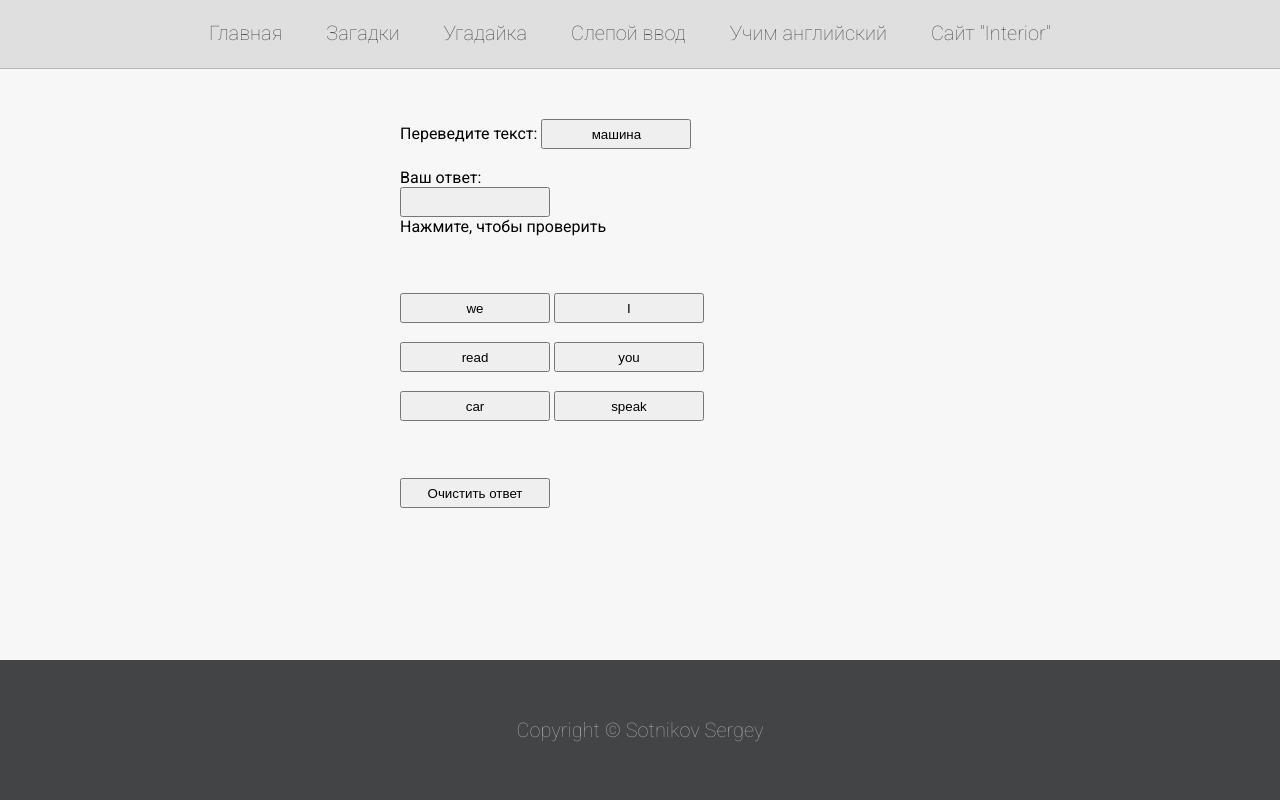
After one commit to IL1U/MySite, a PHP site: page /ProgJS/english.html in a window 1280 px wide. The commit adds this page. Run offline with PHP 8.4, Linux system fonts and the light colour scheme.

Commit message:
add english learning

```diff
--- /dev/null
+++ b/www/ProgJS/english.html
@@ -0,0 +1,38 @@
+<!DOCTYPE html>
+<html>
+<head>
+	<meta charset="UTF-8">
+	<title>Личный сайт студента GeekBrains</title>
+	<link rel="stylesheet" href="..\css\style.css">
+</head>
+<body>
+	<div class="content">
+		<div class="header">
+			<a href="..\index.php">Главная</a>
+			<a href="#" onclick="Zagadki()">Загадки</a>
+			<a href="#" onclick="Ugadayka()">Угадайка</a>
+			<a href="#" onclick="slepVvod()">Слепой ввод</a>
+			<a href="#">Учим английский</a>
+			<a href="..\Sites\interior\index.html">Сайт "Interior"</a>
+		</div>
+		<form class="english" name="answer" method="Get">
+			Переведите текст: <input type="button" name="text" value=""><br><br>
+			Ваш ответ: <br><input type="button" onclick="check(this.form.word0.value)" name="word0" value=""><br>Нажмите, чтобы проверить<br><br><br><br>
+			<input type="button" onclick="start(this.form.word1.value)" name="word1" value="">
+			<input type="button" onclick="start(this.form.word2.value)" name="word2" value=""><br><br>
+			<input type="button" onclick="start(this.form.word3.value)" name="word3" value="">
+			<input type="button" onclick="start(this.form.word4.value)" name="word4" value=""><br><br>
+			<input type="button" onclick="start(this.form.word5.value)" name="word5" value="">
+			<input type="button" onclick="start(this.form.word6.value)" name="word6" value=""><br><br><br><br>
+			<input type="button" onclick="initial()" name="clear" value="Очистить ответ">
+		</form>
+	</div>
+	<div class="footer">
+		Copyright &copy; Sotnikov Sergey
+	<div>
+<script src="Zagadki.js"></script>
+<script src="Ugadayka.js"></script>
+<script src="SlepVvod.js"></script>
+<script src="script.js"></script>
+</body>
+</html>
--- /dev/null
+++ b/www/ProgJS/script.js
@@ -0,0 +1,68 @@
+function checkArr (arr, num) {
+	for (let i=0;i<arr.length;i++) {
+		if (arr[i] == num) return true;
+	}
+	return false;
+}
+
+function arrRandom (arrLength, col) {
+	if (arrLength<col) return -1;
+	let nums = [];
+	for (let i=0;i<col;i++) {
+		let num = parseInt(Math.random()*arrLength);
+		while (checkArr(nums,num)) {
+			num = parseInt(Math.random()*arrLength);
+		}
+		nums [i] = num;
+	}
+	return nums;
+}
+
+function check (input) {
+	if (input == exicise [level][1]) {
+		alert ("Ответ верный!!!");
+		if (++level == maxlevel) level = 0;
+	}
+		else alert ("Ответ не верный. \nВаш ответ: "+input+"\nПравильный ответ: "+exicise [level][1]);
+	initial ();
+	return 0;
+}
+
+function start (input) {
+	if (document.answer.word0.value == "") document.answer.word0.value = document.answer.word0.value+input
+		else document.answer.word0.value = document.answer.word0.value+" "+input;
+	counter = 0;
+	index = arrRandom (words.length, 6);
+	if (++numWord == exicise [level].length) numWord = exicise [level].length-1;
+	for (let i=2; i<8; i++) {
+		document.answer.elements[i].value = words[index[i-2]];
+		if (document.answer.elements[i].value == exicise [level][numWord]) counter++;
+		}
+	if (counter == 0) document.answer.elements[parseInt(Math.random()*6)+2].value = exicise [level][numWord];
+	return 0;
+}
+
+function initial () {
+	document.answer.text.value = exicise [level][0];
+	document.answer.word0.value = "";
+	let counter = 0;
+	numWord = 2;
+	let index = arrRandom (words.length, 6);
+	for (let i=2; i<8; i++) {
+		document.answer.elements[i].value = words[index[i-2]];
+		if (document.answer.elements[i].value == exicise [level][numWord]) counter++;
+	};
+	if (counter == 0) document.answer.elements[parseInt(Math.random()*6)+2].value = exicise [level][numWord];
+}
+
+let words = ["I","you","he","she", "it", "we","they","read","write","look","speak","want","need"];
+let exicise = 	[	["машина", "car", "car"],
+					["Я читаю","I read", "I", "read"],
+					["Ты пишешь", "you write", "you", "write"],
+					["Они говорят", "they speak", "they", "speak"],
+					["Я могу читать", "I can read", "I", "can", "read"]
+				];
+let maxlevel = 5;
+let level = 0;
+let numWord = 2;
+initial ();
--- a/www/css/style.css
+++ b/www/css/style.css
@@ -177,3 +177,13 @@ body {
 .footer a {
     color: inherit;
 }
+
+.english {
+    width: 500px;
+    margin: 50px auto;
+}
+
+input[type=button] {
+    min-width: 150px;
+    height: 30px;
+}
--- a/www/index.php
+++ b/www/index.php
@@ -12,6 +12,7 @@
 			<a href="#" onclick="Zagadki()">Загадки</a>
 			<a href="#" onclick="Ugadayka()">Угадайка</a>
 			<a href="#" onclick="slepVvod()">Слепой ввод</a>
+			<a href="ProgJS\english.html">Учим английский</a>
 			<a href="Sites\interior\index.html">Сайт "Interior"</a>
 		</div>
 		<h1>Личный сайт студента GeekBrains</h1>
@@ -23,7 +24,8 @@
 				<p>На этом сайте вы сможете сыграть в несколько игр, которые я написал на JavaScript: <br>
 					<a href="#" onclick="Zagadki()">Загадки</a>,
 					<a href="#" onclick="Ugadayka()">Угадайка</a>,
-					<a href="#" onclick="slepVvod()">Слепой ввод</a>
+					<a href="#" onclick="slepVvod()">Слепой ввод</a>,
+					<a href="ProgJS\english.html">Учим английский</a>.
 				</p>
 				<p>А также посмотреть созданные мной сайты.</p>
 			</div>
```
